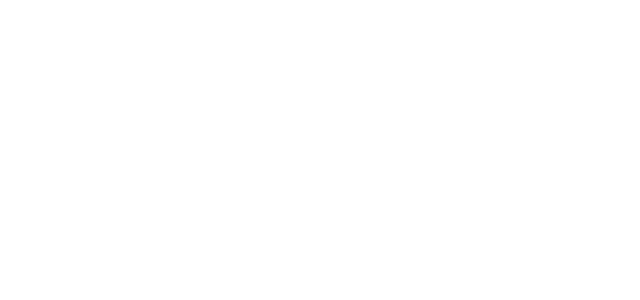
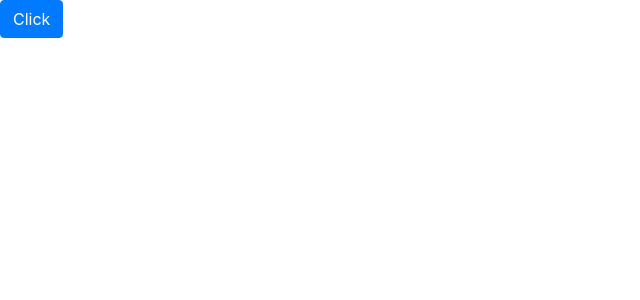
Before and after one commit to Adham-Mamedov/hr-alif-tech, a Vue app: page / in a window 1280 px wide. Shown: the top 300 px of the page, without its empty margins (0-640 px from the left). Built offline with nearby package versions, Linux system fonts and the light colour scheme.

Commit message:
Add Bootstrap 4.6.0

```diff
--- a/package.json
+++ b/package.json
@@ -7,7 +7,10 @@
     "build": "vue-cli-service build"
   },
   "dependencies": {
+    "bootstrap": "^4.6.0",
     "core-js": "^3.6.5",
+    "jquery": "^3.6.0",
+    "popper.js": "^1.16.1",
     "vue": "^3.0.0",
     "vue-router": "^4.0.0-0",
     "vuex": "^4.0.0-0"
--- a/src/App.vue
+++ b/src/App.vue
@@ -1,5 +1,6 @@
 <template>
   <router-view/>
+  <button class="btn btn-primary">Click</button>
 </template>
 
 <style lang="scss">
--- a/src/main.js
+++ b/src/main.js
@@ -3,4 +3,15 @@
 import router from './router'
 import store from './store'
 
-createApp(App).use(store).use(router).mount('#app')
+import 'bootstrap';
+
+import 'bootstrap/dist/css/bootstrap.css'
+import 'bootstrap/dist/js/bootstrap.js'
+
+
+
+createApp(App)
+    .use(store)
+    .use(router)
+
+    .mount('#app')
```
Also changed, not shown: 1 other file (tests, documents, lock files or other folders).
